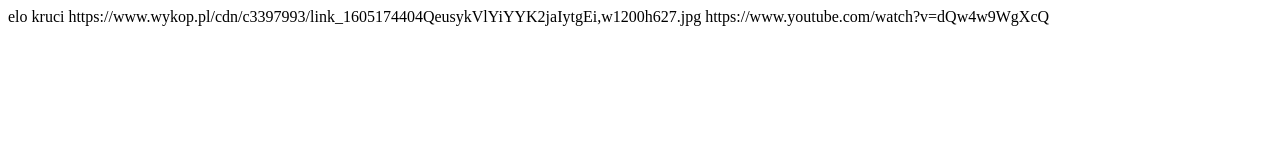
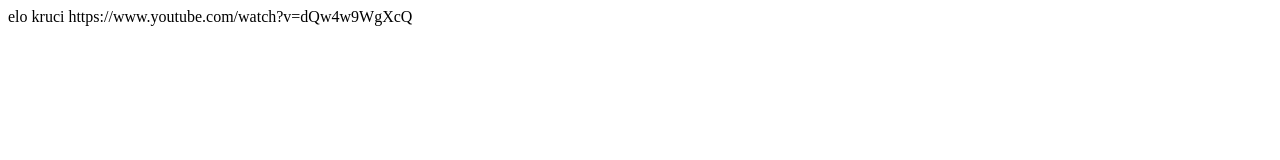
Before and after one commit to Amontaiz/amontaiz.github.io, a plain HTML site: page index.html in a window 1280 px wide. Drawn offline with Linux system fonts and the light colour scheme.

Commit message:
Update index.html

```diff
--- a/index.html
+++ b/index.html
@@ -2,6 +2,5 @@
 <head> elo </head>
 <body>kruci </body>
 <title> kruci </title>
-<picture> https://www.wykop.pl/cdn/c3397993/link_1605174404QeusykVlYiYYK2jaIytgEi,w1200h627.jpg </picture>
 <href> https://www.youtube.com/watch?v=dQw4w9WgXcQ </href>
 </html>
```
